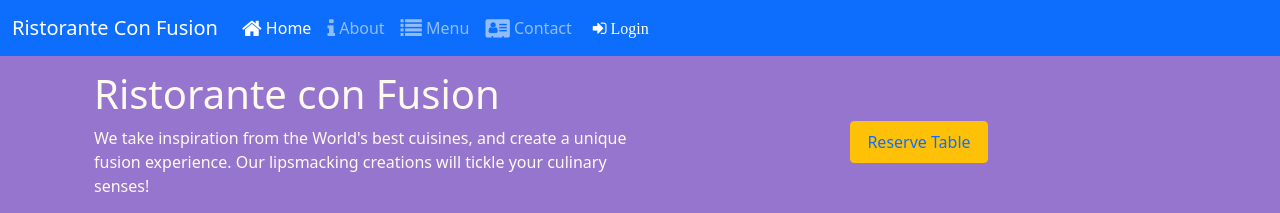
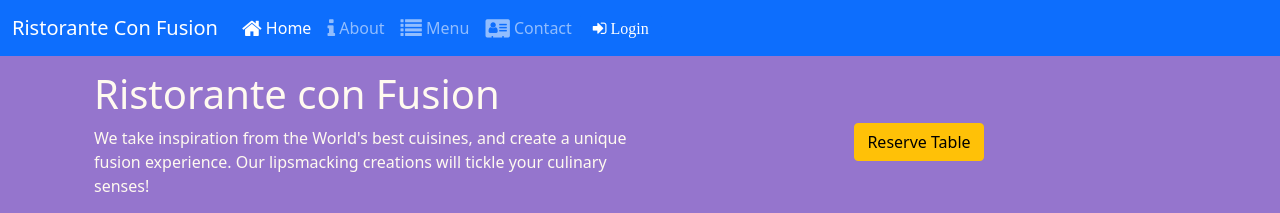
Before and after one commit to jigneng1/csc105-Lab, a website: page bs5-tooltip lab/index-fa4 (orig).html in a window 1280 px wide. Shown: the top 213 px of the page. Drawn offline with nearby package versions, Linux system fonts and the light colour scheme.

Commit message:
change tooltip

```diff
--- a/bs5-tooltip lab/index-fa4 (orig).html
+++ b/bs5-tooltip lab/index-fa4 (orig).html
@@ -85,7 +85,7 @@
                         lipsmacking creations will tickle your culinary senses!</p>
                 </div>
                 <div class="col-12 col-sm d-sm-flex justify-content-center align-items-center">
-                    <button type="button" class="btn btn-block nav-link btn-warning" data-bs-toggle="tooltip" data-bs-html="true"
+                    <button type="button" class="btn btn-block btn-warning" data-bs-toggle="tooltip" data-bs-html="true"
                     title="Or Call us at<br><strong>+852 12345678</strong>" data-bs-placement="bottom"
                     href="#reserveform">Reserve Table</button>
                 </div>
```
Also changed, not shown: 1 other file.
